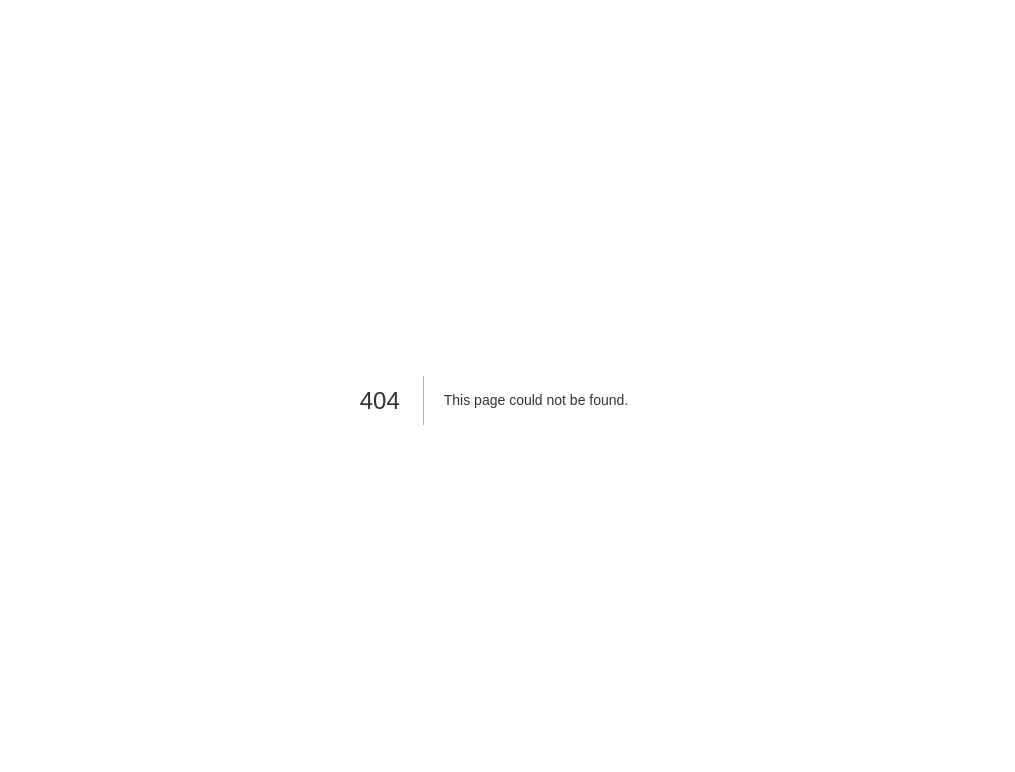
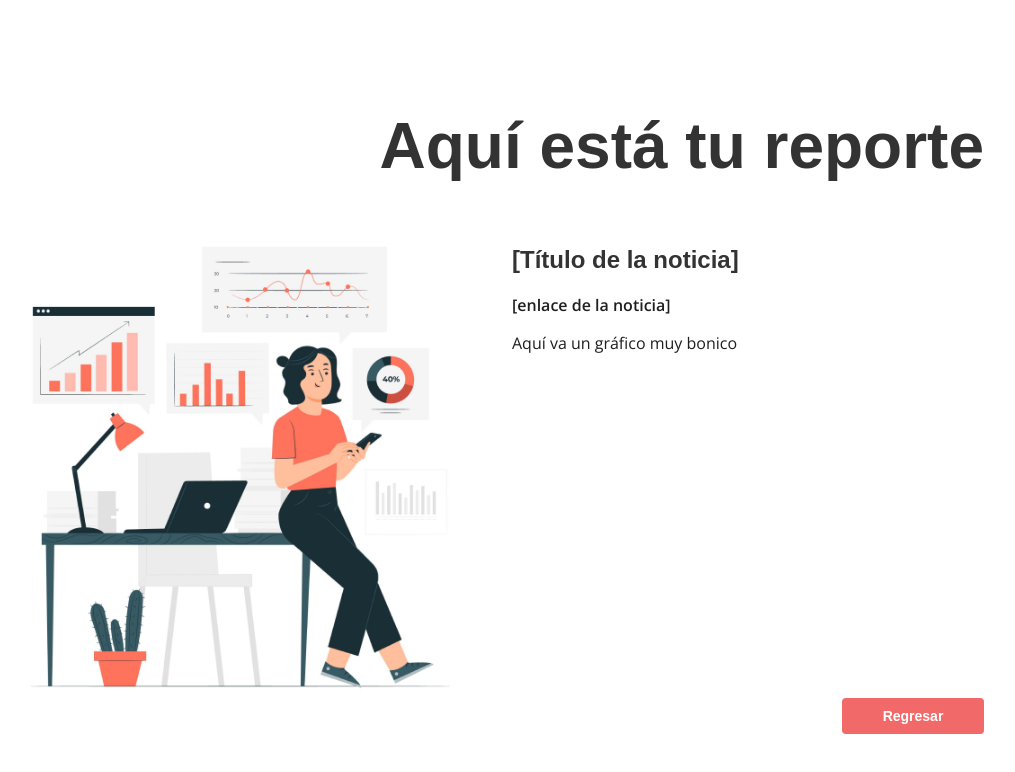
Before and after one commit to MikeMV97/esFakeFrontend, a Next.js app: page /report in a window 1280 px wide. Before the commit this address had no page. Shown: the top 772 px of the page, without its empty margins (146-1161 px from the left). Built offline with nearby package versions, Linux system fonts and the light colour scheme; a web font is replaced by a local one.

Commit message:
:sparkles: Adding preliminar layout to report view

```diff
--- /dev/null
+++ b/components/ReportGridLayout/index.js
@@ -0,0 +1,30 @@
+import {
+  StyledReportGrid,
+  TitleContainer,
+  IlustrationContainer,
+  GraphContainer,
+  ButtonContainer,
+} from "./styles";
+
+import { Button } from "../../styles/Button/Button";
+
+export const ReportGridLayout = () => (
+  <StyledReportGrid>
+    <TitleContainer>
+      <h1>Aquí está tu reporte</h1>
+    </TitleContainer>
+    <IlustrationContainer>
+      <img src="/results.png" alt="Dibujo de mujer con un reporte" />
+    </IlustrationContainer>
+    <GraphContainer>
+      <h2>[Título de la noticia]</h2>
+      <p>
+        <b>[enlace de la noticia]</b>
+      </p>
+      <div>Aquí va un gráfico muy bonico</div>
+    </GraphContainer>
+    <ButtonContainer>
+      <Button secondary>Regresar</Button>
+    </ButtonContainer>
+  </StyledReportGrid>
+);
--- /dev/null
+++ b/components/ReportGridLayout/styles.js
@@ -0,0 +1,45 @@
+import styled from "styled-components";
+
+export const StyledReportGrid = styled.div`
+  display: grid;
+  grid-template-columns: 1fr 1fr;
+  grid-template-areas:
+    "title title"
+    "ilustration graph"
+    "button button";
+  column-gap: 36px;
+  width: 100%;
+  max-width: 1280px;
+  margin: 0 auto;
+`;
+
+export const TitleContainer = styled.div`
+  grid-area: title;
+  display: flex;
+  justify-content: flex-end;
+  h1 {
+      font-size: 64px;
+  }
+`;
+
+export const IlustrationContainer = styled.div`
+  grid-area: ilustration;
+  display: flex;
+  justify-content: center;
+  img {
+    width: 100%;
+    max-width: 600px;
+    min-width: 280px;
+  }
+`;
+
+export const GraphContainer = styled.div`
+  grid-area: graph;
+
+`;
+
+export const ButtonContainer = styled.div`
+  grid-area: button;
+  display: flex;
+  justify-content: flex-end;
+`;
--- /dev/null
+++ b/pages/report.js
@@ -0,0 +1,21 @@
+import { ReportGridLayout } from "../components/ReportGridLayout";
+import styled from "styled-components";
+
+const ReportLayout = styled.div`
+  width: calc(100vw - 300px);
+  height: 100vh;
+  display: flex;
+  justify-content: center;
+  align-items: center;
+  padding: 0px 150px;
+`;
+
+const Report = () => {
+  return (
+    <ReportLayout>
+      <ReportGridLayout />
+    </ReportLayout>
+  );
+};
+
+export default Report;
```
Also changed, not shown: public/results.png (added).
